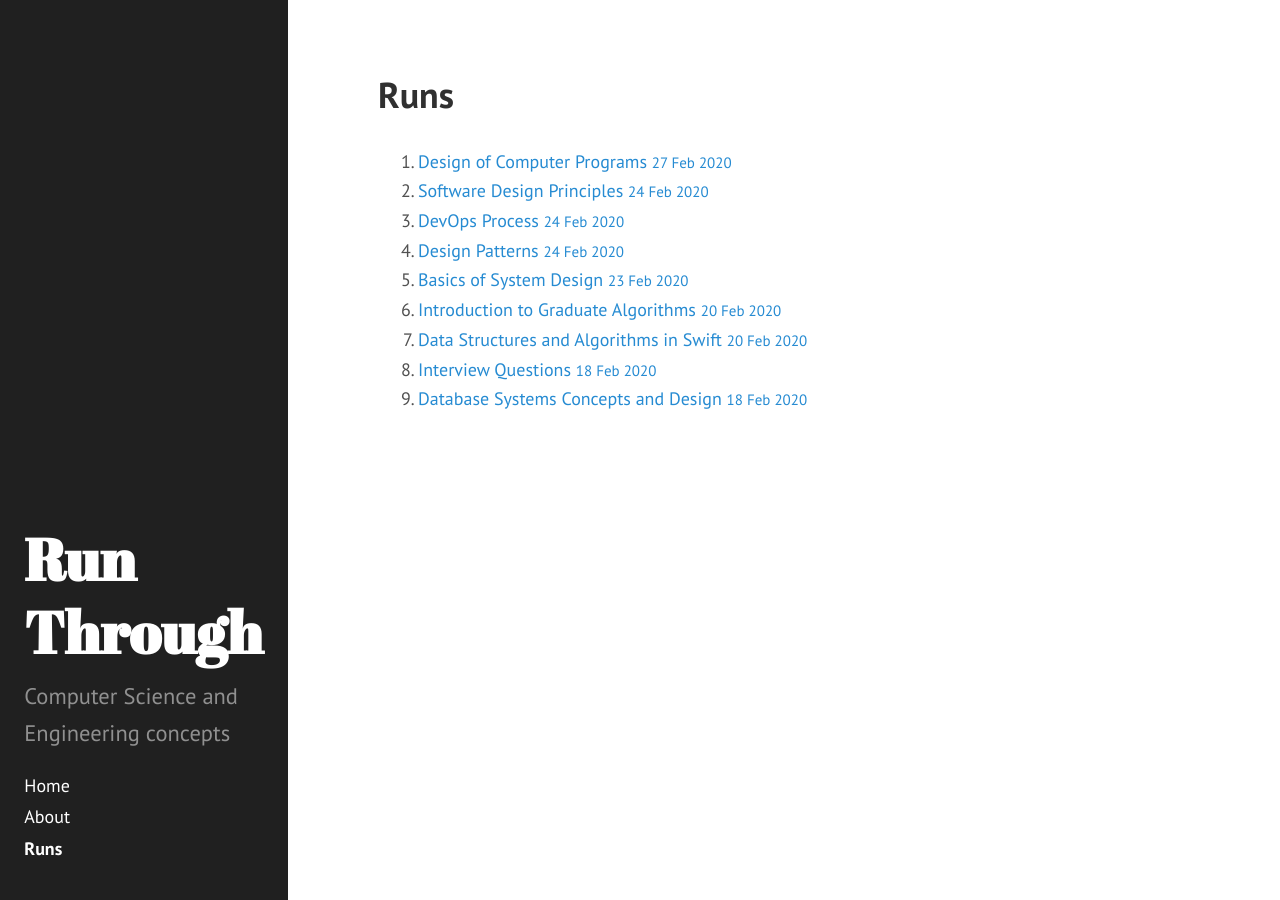
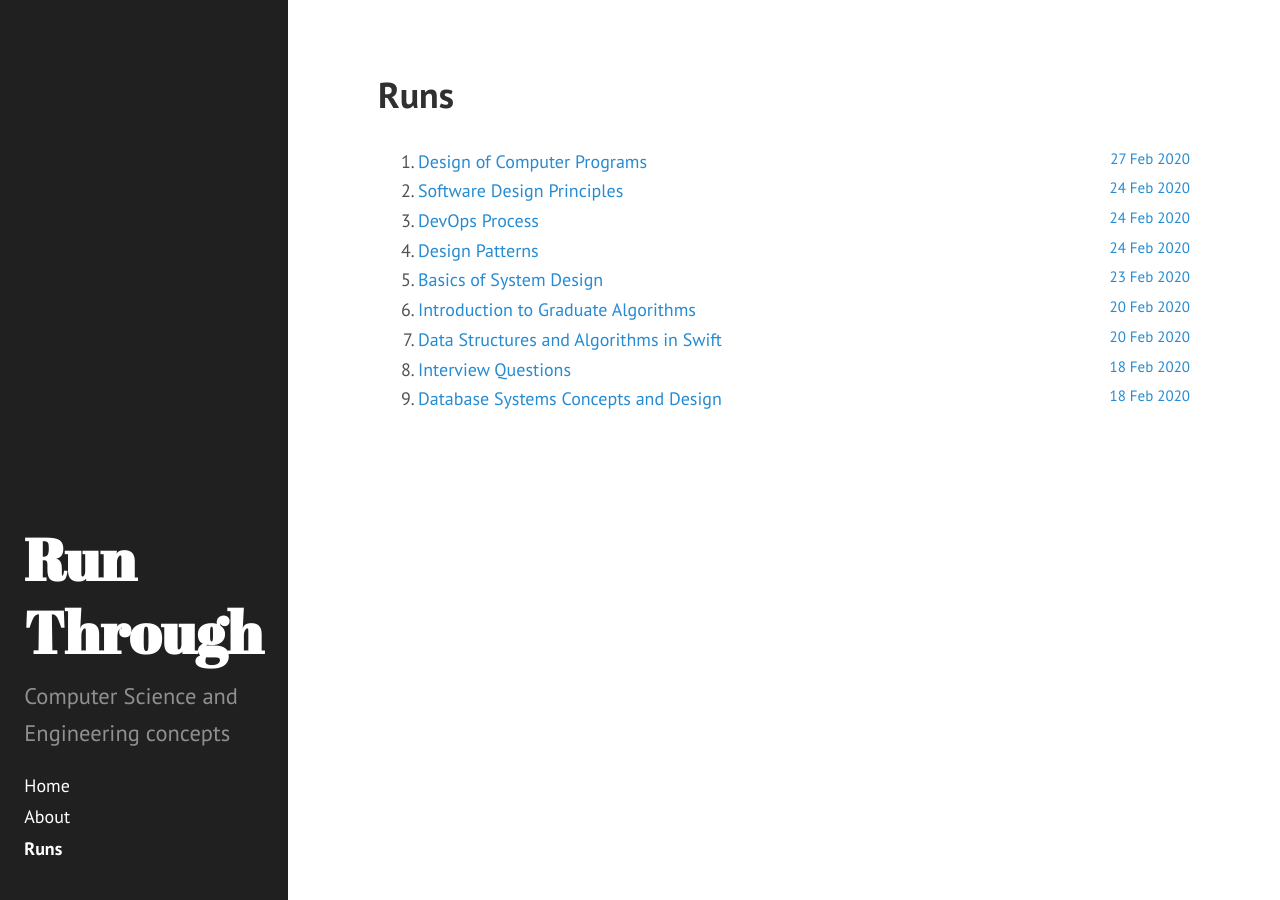
Before and after one commit to runthrough/runthrough.github.io, a Jekyll site: the page built from runs.md, in a window 1280 px wide. Built offline with Jekyll 4.4.1, drawn with Linux system fonts in a browser that asks for light colours; Markdown is read by kramdown in place of the engine named in the settings.

Commit message:
runs page class runs added

```diff
--- a/public/css/custom.css
+++ b/public/css/custom.css
@@ -43,7 +43,7 @@ html {
 	display: block;
 }
 
-.related-posts li small {
+.related-posts li small, .runs li small {
 	float: right;
 }
 
--- a/runs.md
+++ b/runs.md
@@ -3,13 +3,15 @@ layout: page
 title: Runs
 ---
 
-<ol>
-	{% for post in site.posts %}
-		<li>
-			<a href="{{ post.url }}">
-				{{ post.title }}
-				<small>{{ post.date | date_to_string }}</small>
-			</a>
-		</li>
-	{% endfor %}
-</ol>
+<div class="runs">
+	<ol>
+		{% for post in site.posts %}
+			<li>
+				<a href="{{ post.url }}">
+					{{ post.title }}
+					<small>{{ post.date | date_to_string }}</small>
+				</a>
+			</li>
+		{% endfor %}
+	</ol>
+</div>
```
